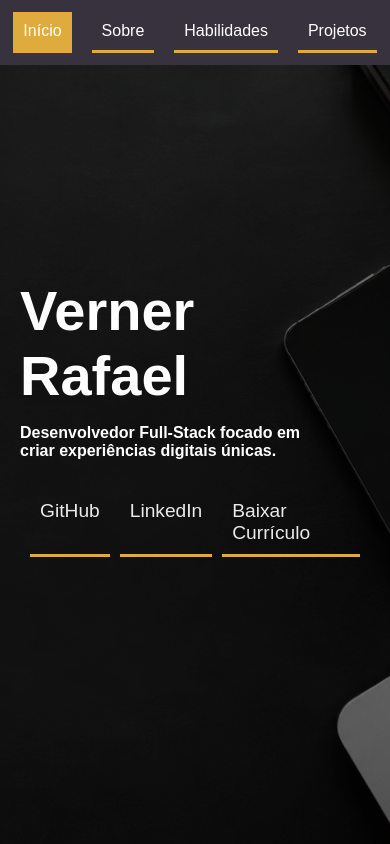
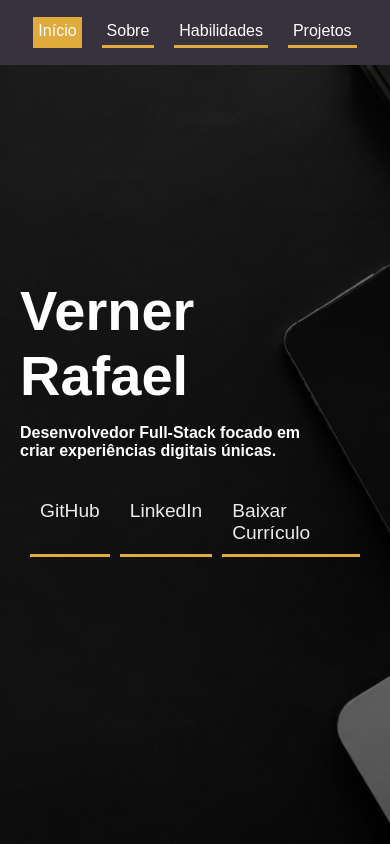
Before and after one commit to rafaelVerner/MeuPortfolio, a React (Vite) app: page / in a window 390 px wide. Shown: the top 844 px of the page. Built offline with nearby package versions, Linux system fonts and the light colour scheme.

Commit message:
Versão para deploy

```diff
--- a/src/components/Navbar/Navbar.css
+++ b/src/components/Navbar/Navbar.css
@@ -36,6 +36,6 @@
         padding: 0;
     }
     .Links a{
-        padding: 10px 10px;
+        padding: 5px 5px;
     }
 }
```
